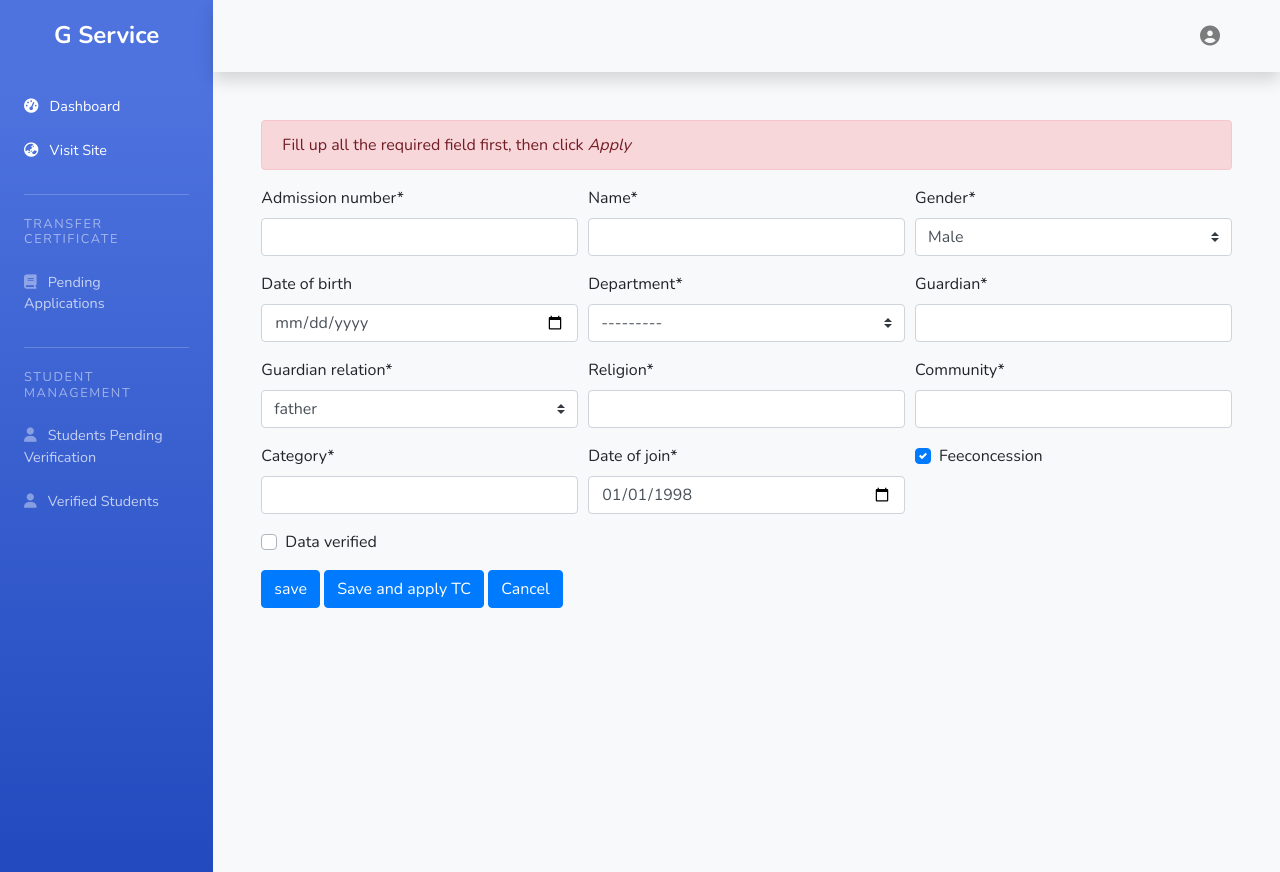
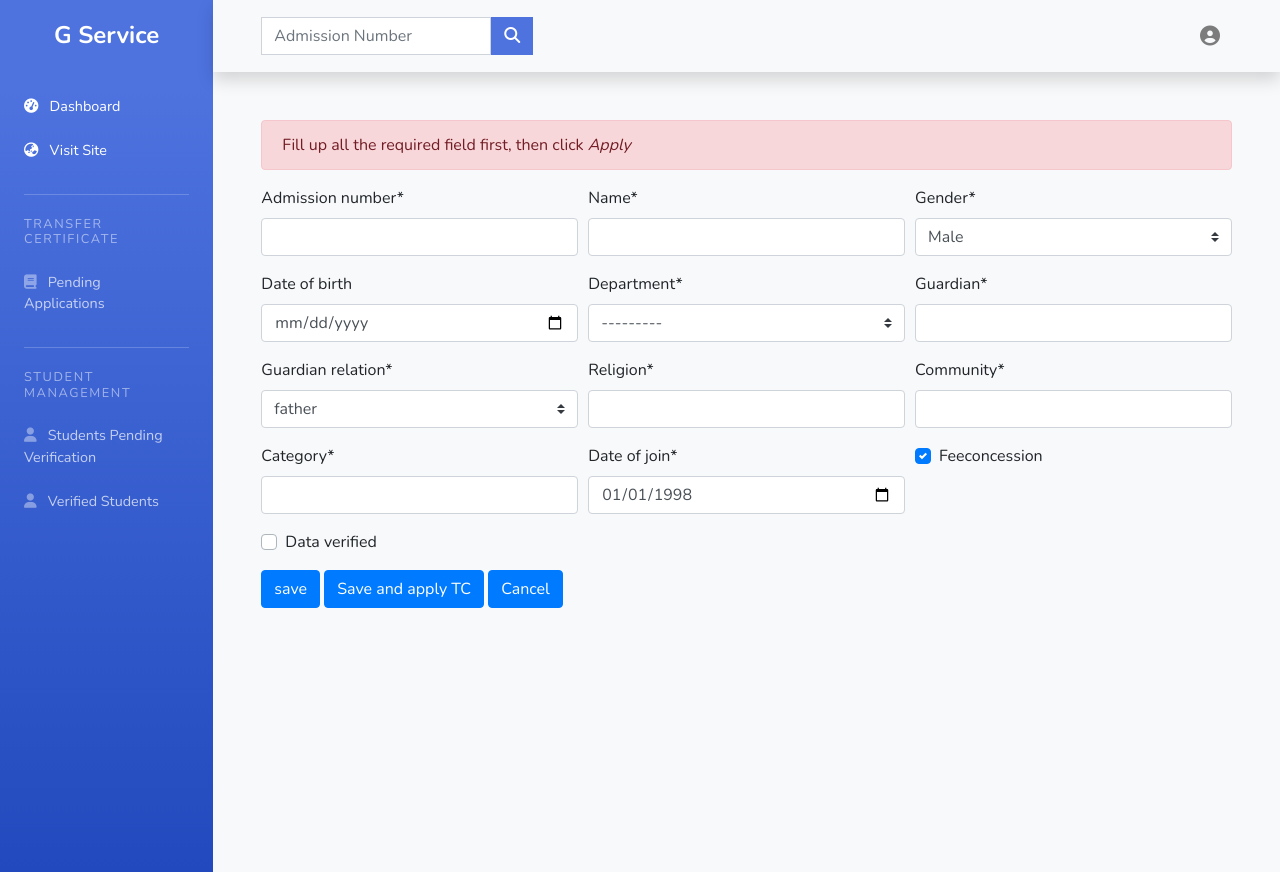
Before and after one commit to sudevan/gservice, a Django app: page /students/1/edit in a window 1280 px wide. Run offline with Django 3.2, Linux system fonts and the light colour scheme; data that the repository does not hold is empty; parts of the project's set-up code (start-up, migrations or seed data) failed here and were passed over; some libraries are stand-ins or nearby versions.

Commit message:
Seach box in all pages

```diff
--- a/students/urls.py
+++ b/students/urls.py
@@ -4,7 +4,7 @@ from . import views as students
 app_name = 'students'
 urlpatterns = [
 	path('allstudents',students.AllStudents.as_view(),name='allstudents'),
-	path('students',students.StudentView.as_view(),name='students'),
+	path('students',students.StudentsPendingVerification.as_view(),name='students'),
 	path('verifiedstudents',students.VerifiedStudentView.as_view(),name='verifiedstudents'),
 	path('student/<int:pk>',students.StudentDetailView.as_view(),name='student'),
 	path('students/<int:pk>/edit',students.StudentEditView.as_view(),name='edit_student')
--- a/students/views.py
+++ b/students/views.py
@@ -9,6 +9,7 @@ from django.urls import reverse
 from tc.models import TcApplication
 
 # Create your views here.
+#@login_required
 class AllStudents(View):
 	template_name = 'students/students.html'
 	def get(self,request,*args,**kwargs):
@@ -32,8 +33,8 @@ class AllStudents(View):
 		context['students'] = students
 		return render(request,self.template_name,context)
 
-# @login_required
-class StudentView(View):
+#@login_required
+class StudentsPendingVerification(View):
 	template_name = 'students/students.html'
 	def get(self,request,*args,**kwargs):
 		context = {}
--- a/templates/dashboard.html
+++ b/templates/dashboard.html
@@ -45,7 +45,12 @@
             </button>
             <div class="collapse navbar-collapse" id="navbarNavAltMarkup">
               {% block search_form %}
-              {% endblock %}
+              <form id="searchForm" class="form-inline" method="GET" action="{% url 'students:allstudents' %}">
+                <input class="form-control" type="search" placeholder="Admission Number" aria-label="Search" name="a_number">
+                <button id="searchBtn" class="btn lio-primary-bg my-2 my-sm-0" type="submit"><i
+                class="fas fa-search"></i></button>
+              </form>
+            {% endblock %}
               <div class="navbar-nav ml-auto">
                 <li class="nav-item dropdown">
                   <a class="nav-link dropdown-toggle" data-toggle="dropdown" href="#" role="button" aria-haspopup="true"
```
